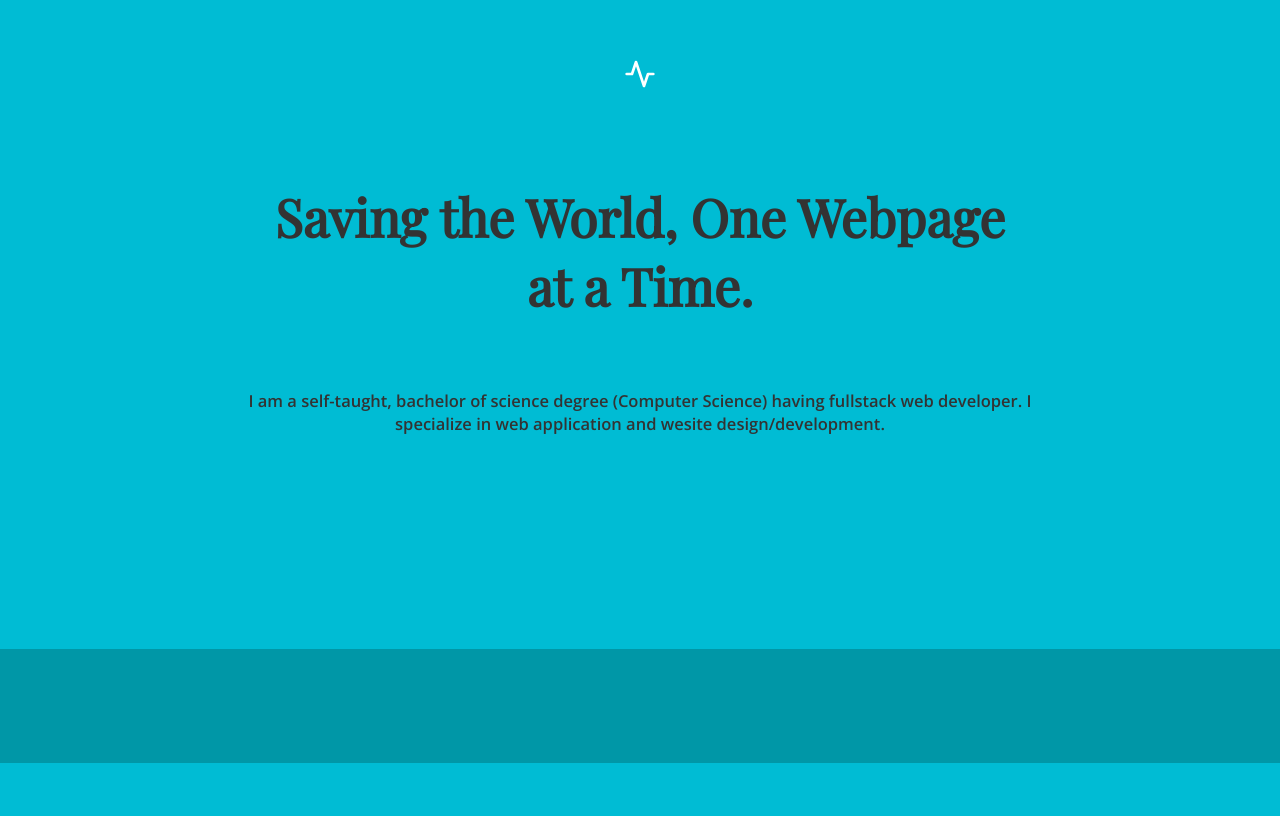
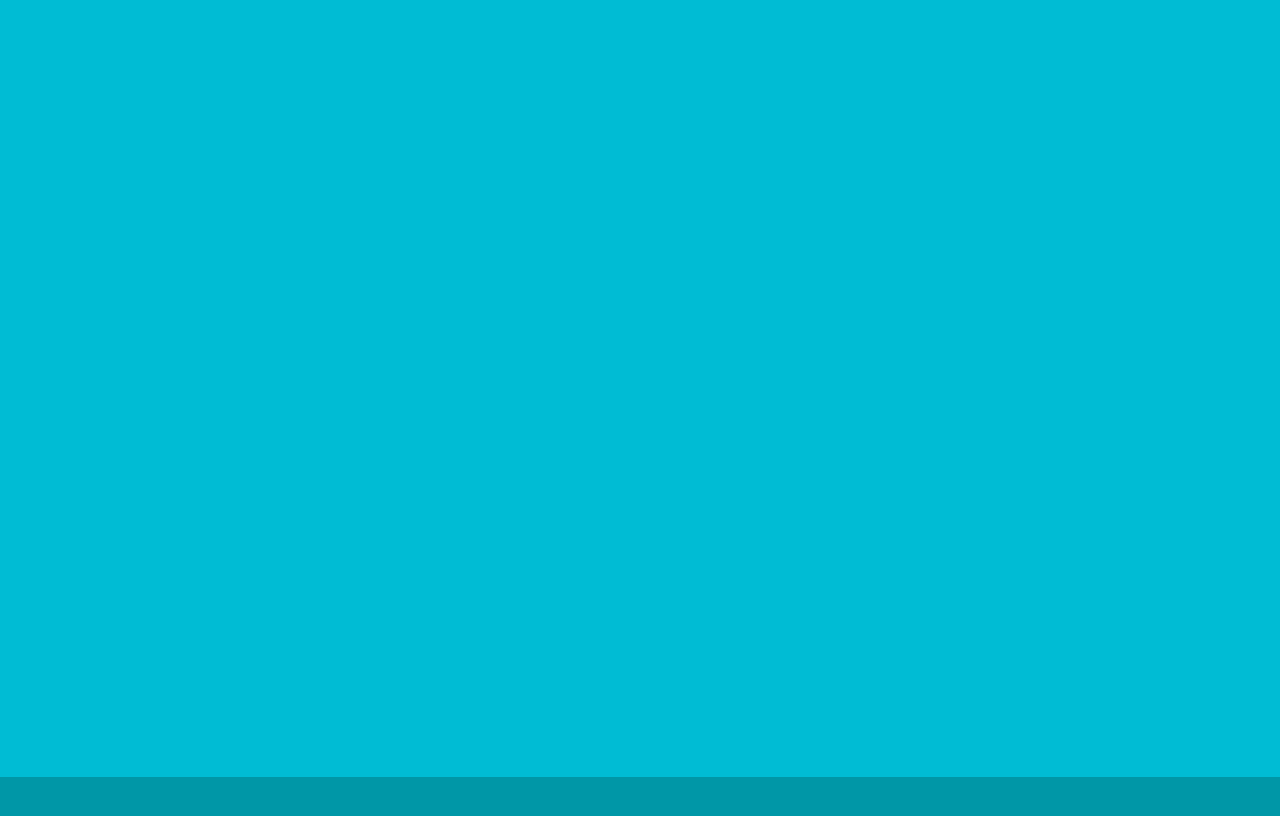
Before and after one commit to 0rland0Wats0n/react-portfolio, a React (Create React App) app: page /me in a window 1280 px wide. Shown: the part 790-1606 px from the top of the page. Before the commit the page ends 1553 px from the top, so only its background shows below. Built offline with nearby package versions, Linux system fonts and the light colour scheme.

Commit message:
parallax semi-working

```diff
--- a/src/components/me/me.css
+++ b/src/components/me/me.css
@@ -1,30 +1,92 @@
 .me {
     position: relative;
-    width: 100%;
-    padding: 2.3625em 1.8625em 12.3625em;
+    width: 1280px;
+    max-width: 100%;
+    margin: 0 auto;
+    padding: 2.3625em 0 12.3625em;
+    position: relative;
 }
 
 .me--heading {
-    text-align: center;
-    font-size: 4.325em;
-    font-family: 'Playfair Display', serif;
-    width: 60vw;
-    margin: 1.325em auto;
+    font-size: 10.325vw;
+    max-width: 400px;
+    color: #0097A7;
+    text-transform: uppercase;
+    font-weight: 900;
+    line-height: 0.85em;
+    display: inline-block;
+    padding: 0 30px;
+    z-index: 1;
     position: relative;
-    background-color: transparent;
+    transition: opacity 500ms linear, transform 600ms linear;
+}
+
+.me--heading[data-active="off"] {
+    opacity: 0;
+    transform: translateY(1.5em);
+}
+
+.me--heading[data-active="on"] {
+    opacity: 1;
+    transform: translateY(-1.5em);
 }
 
 .me--info {
-    text-align: center;
-    font-size: 1.375em;
-    width: 800px;
-    max-width: 100%;
-    margin: 0 auto 4em;
     font-weight: 600;
+    background-color: #333;
+    padding: 1.625em 0;
+    transition: opacity 500ms linear, transform 100ms linear;
+    transform: translateY(0);
+}
+
+.me--info[data-active="off"] {
+    opacity: 0;
+}
+
+.me--info[data-active="on"] {
+    opacity: 1;
+}
+
+.me--info > p {
+    font-size: 1.325em;
+    color: rgba(255,255,255,0.4);
+    padding: 1.25em 1.8625em;
 }
 
 .me--sections-section {
     width: 100%;
-    padding: 2.3625em 1.8625em;
+    padding: 9.3625em 1.8625em;
     background-color: #0097A7;
 }
+
+@media screen and (min-width: 768px) {
+    .me--info {
+        position: absolute;
+        width: 60vw;
+        right: 50px;
+        bottom: 100px;
+        box-shadow: 0 0px 2px rgba(0,0,0,0.5);
+    }
+
+    .me--heading {
+        font-size: 6.325vw;
+        padding-left: 100px;
+    }
+
+    .me--info > p {
+        font-size: 2vw;
+        font-weight: lighter;
+    }
+}
+
+@media screen and (min-width: 1280px) {
+    .me--heading {
+        font-size: 80.96px;
+    }
+
+    .me--info {  width: 768px; }
+
+    .me--info > p {
+        font-size: 25.6px;
+    }
+}
--- a/src/components/me/me.js
+++ b/src/components/me/me.js
@@ -5,24 +5,73 @@ import React, { Component } from "react";
 import Header from "../header/header";
 
 export default class Me extends Component {
+    constructor() {
+        super();
+
+        this.state = {
+            "last_position": 0,
+            "direction": "none",
+            "heading": "off",
+            "info": "off",
+            "translateY": 0
+        }
+
+        this.handleScroll = this.handleScroll.bind(this);
+    }
     render() {
         return (
             <div>
                 <Header key="me--header" page="me" heading="I'm Orlando."/>
                 <div className="me">
-                    <span className="section--accent">
-                        <i data-feather="activity" width="32" height="32"></i>
-                    </span>
-                    <h1 className="me--heading">
+                    <h1 className="me--heading" data-active={this.state.heading}>
                         Saving the World, One Webpage at a Time.
                     </h1>
-                    <p className="me--info">
-                        I am a self-taught, bachelor of science degree (Computer Science) having fullstack web developer. I specialize in web application and wesite design/development.
-                    </p>
+                    <div className="me--info" data-active={this.state.info} style={{transform: 'translateY('+this.state.translateY+'px)'}}>
+                        <span className="section--accent">
+                            <i data-feather="activity" width="32" height="32"></i>
+                        </span>
+                        <p>I am a self-taught, bachelor of science in Computer Science degree having fullstack web developer. I specialize in and enjoy web application and website design/development.</p>
+                    </div>
                 </div>
                 <div className="me--sections-section"></div>
                 <div className="me--sections-section"></div>
             </div>
         )
     }
+
+    componentWillMount = () => {
+        window.addEventListener("scroll", this.handleScroll);
+    }
+
+    handleScroll = (e) => {
+        const scroll = e.srcElement.scrollingElement.scrollTop;
+
+        if(scroll > this.state.last_position) {
+            this.setState({
+                last_position: scroll,
+                direction: "down"
+            });
+        } else {
+            this.setState({
+                last_position: scroll,
+                direction: "up"
+            });
+        }
+
+        if(scroll >= 300 && this.state.direction == "down") {
+            let newTranslate = this.state.translateY - 2;
+            this.setState({translateY: newTranslate});
+        } else if(scroll <= 700 && this.state.direction == "up") {
+            let newTranslate = this.state.translateY + 2;
+            this.setState({translateY: newTranslate});
+        }
+
+        if(scroll >= 400 && this.state.direction == "down") {
+            this.setState({ heading: "on", info: "on" });
+        } else if(scroll <= 399 && this.state.direction == "up") {
+            this.setState({ heading: "off", info: "off", translateY: 0 });
+        }
+
+
+    }
 }
--- a/src/components/navigation/navigation.css
+++ b/src/components/navigation/navigation.css
@@ -42,6 +42,8 @@
 .navigation--nav-list > li > a:focus {
     display: block;
     padding: 0.81625em;
+    min-width: 70px;
+    text-align: center;
     text-transform: uppercase;
     font-size: 1.15em;
     font-weight: 600;
```
